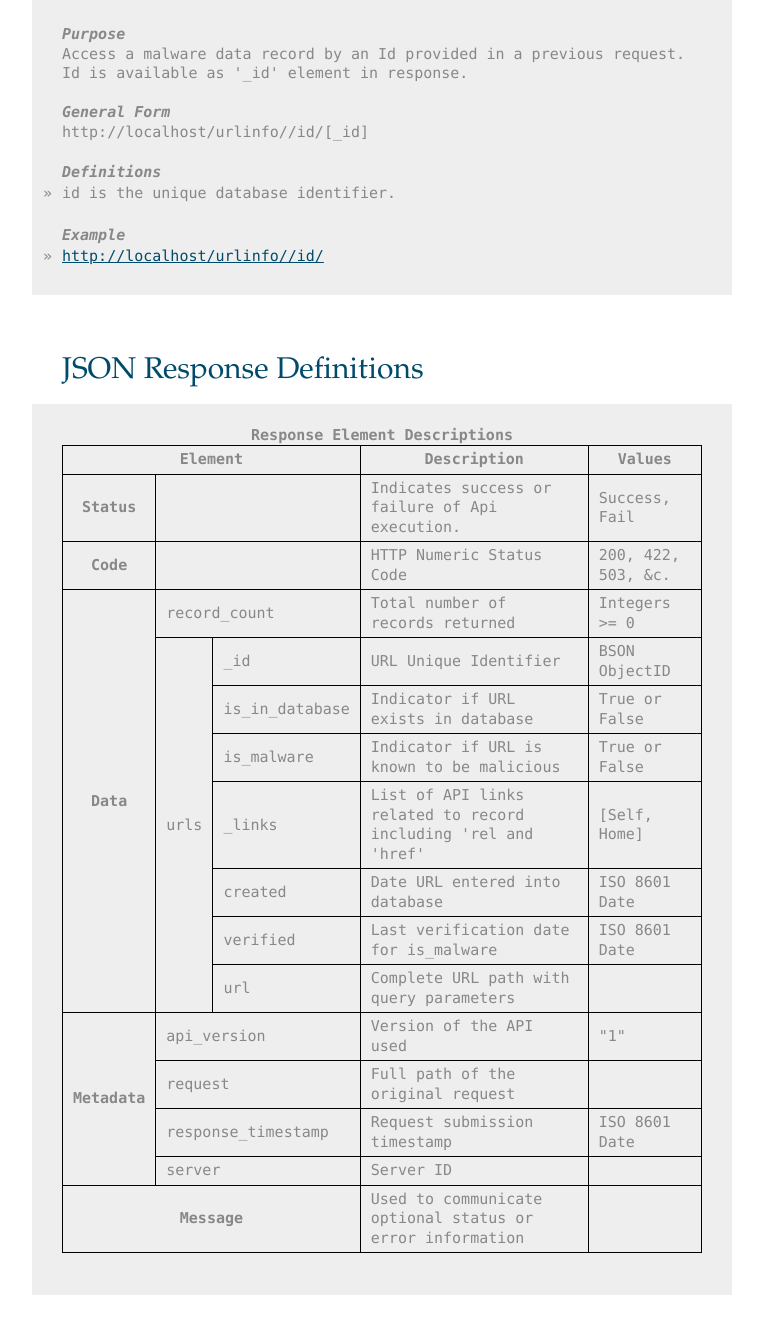
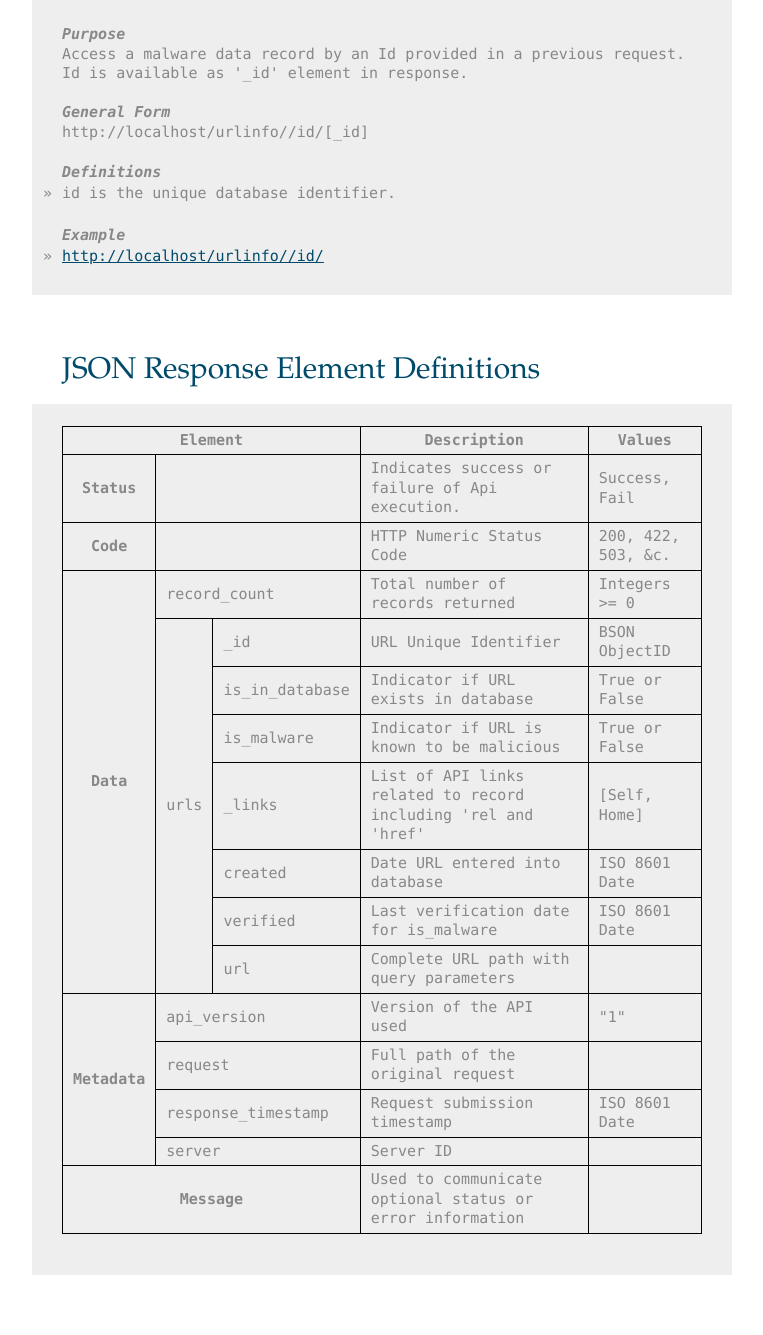
Before and after one commit to markTward/ishmael, a Flask app: page / in a window 1280 px wide. Shown: the part 1511-2846 px from the top of the page, without its empty margins (258-1021 px from the left). Run offline with Flask 2, Linux system fonts and the light colour scheme; parts of the project's set-up code (start-up, migrations or seed data) failed here and were passed over; some libraries are stand-ins or nearby versions.

Commit message:
small touchup change to headings

```diff
--- a/ishmael/templates/index.html
+++ b/ishmael/templates/index.html
@@ -80,9 +80,8 @@ Access a malware data record by an Id provided in a previous request.  Id is ava
 </ul>
 </span></pre>
 <br>
-	<h2><a name='JSON_DEFINE'>JSON Response Definitions</a></h2>
+	<h2><a name='JSON_DEFINE'>JSON Response Element Definitions</a></h2>
 	<pre><span class=ig><table>
-<caption><strong>Response Element Descriptions</strong></caption>
 <strong><th colspan=3>Element</th><th>Description</th><th>Values</th></strong>
 <tr><th>Status<td colspan=2></td><td>Indicates success or failure of Api execution.<td>Success, Fail</td>
 <tr><th>Code<td colspan=2></td><td>HTTP Numeric Status Code</td><td>200, 422, 503, &c.</td></tr>
```
